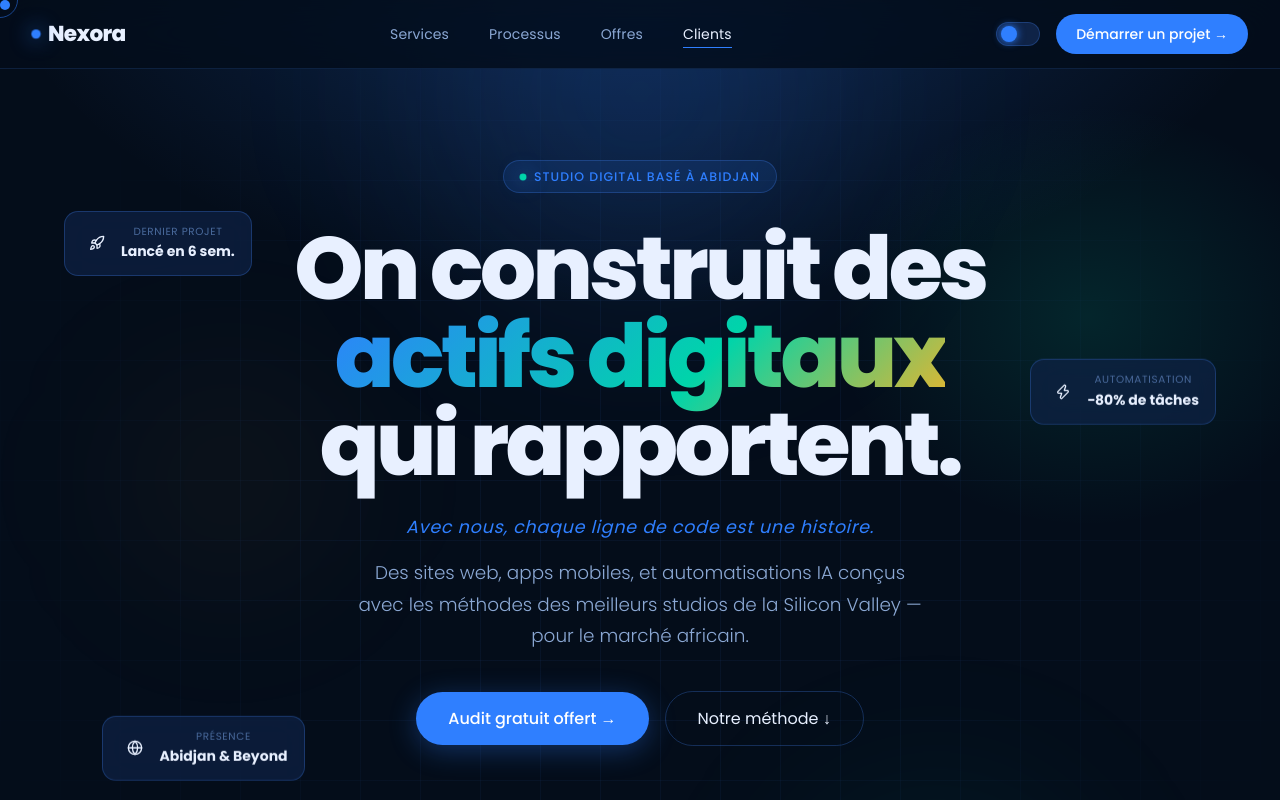
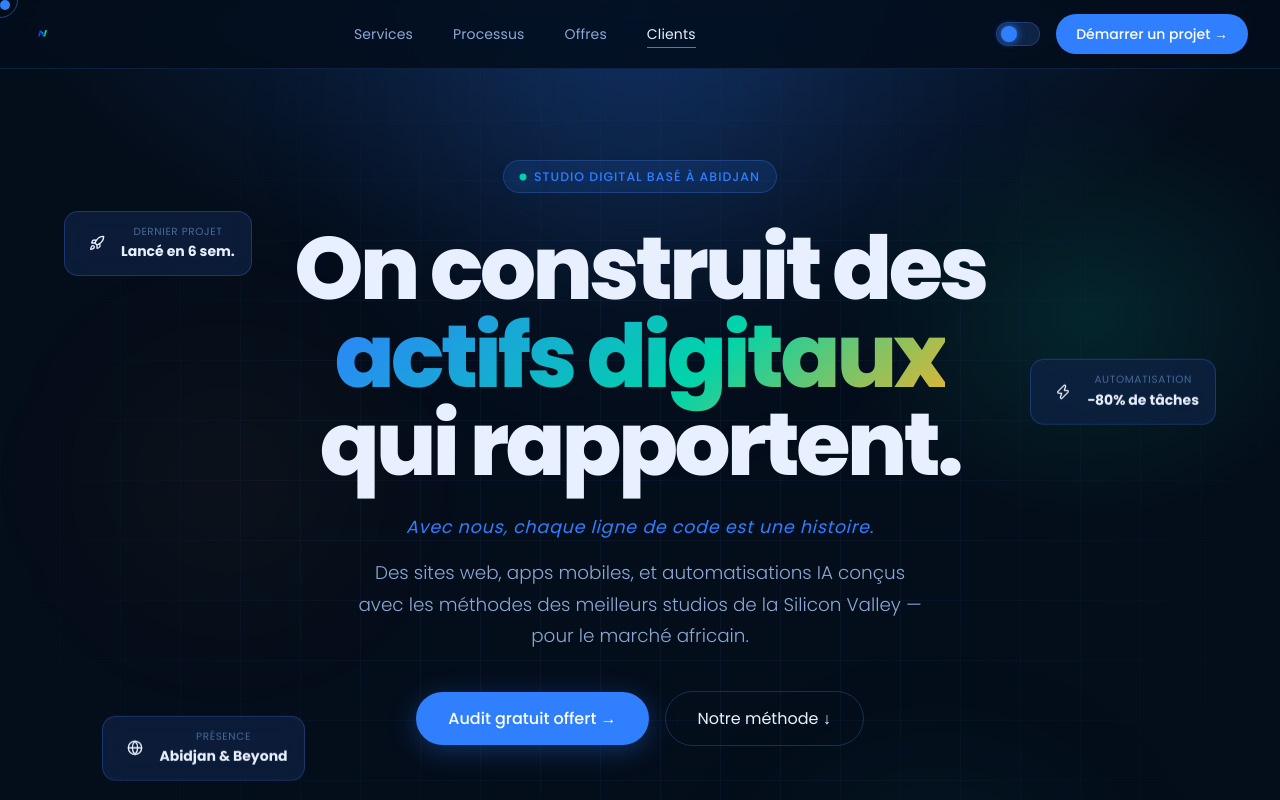
Before and after one commit to christiandoh/nexora_studio, a React (Vite) app: page / in a window 1280 px wide. Shown: the top 800 px of the page. Built offline with nearby package versions, Linux system fonts and the light colour scheme.

Commit message:
Replace text logo with LOGO_NEXORA.png + update favicon

```diff
--- a/index.html
+++ b/index.html
@@ -2,7 +2,7 @@
 <html lang="fr" data-theme="dark">
   <head>
     <meta charset="UTF-8" />
-    <link rel="icon" type="image/svg+xml" href="/nexora_studio/favicon.svg" />
+    <link rel="icon" type="image/png" href="/nexora_studio/LOGO_NEXORA.png" />
     <meta name="viewport" content="width=device-width, initial-scale=1.0" />
     <meta name="description" content="Nexora Studio — Avec nous, chaque ligne de code est une histoire. Sites web, apps mobiles, automatisation IA à Abidjan." />
     <title>Nexora Studio — Transformation Digitale & IA</title>
--- a/src/components/Footer.jsx
+++ b/src/components/Footer.jsx
@@ -5,7 +5,7 @@ export default function Footer() {
     <footer>
       <div className="footer-inner">
         <div className="footer-brand">
-          <Link to="/" className="logo"><span className="logo-dot"></span>Nexora</Link>
+          <Link to="/" className="logo logo-img"><img src={`${import.meta.env.BASE_URL}LOGO_NEXORA.png`} alt="Nexora Studio" /></Link>
           <p>Studio digital basé à Abidjan. <em>Avec nous, chaque ligne de code est une histoire.</em></p>
         </div>
         <div className="footer-col">
--- a/src/components/Navbar.jsx
+++ b/src/components/Navbar.jsx
@@ -28,8 +28,8 @@ export default function Navbar() {
   return (
     <nav className={`navbar${scrolled ? ' scrolled' : ''}`}>
       <div className="nav-inner">
-        <Link to="/" className="logo">
-          <span className="logo-dot"></span>Nexora
+        <Link to="/" className="logo logo-img">
+          <img src={`${import.meta.env.BASE_URL}LOGO_NEXORA.png`} alt="Nexora Studio" />
         </Link>
 
         <ul className={`nav-links${menuOpen ? ' open' : ''}`}>
--- a/src/styles/global.css
+++ b/src/styles/global.css
@@ -192,6 +192,11 @@ body.desktop .cursor-ring { display: block; }
   display: flex;
   align-items: center;
   gap: 0.5rem;
+}
+.logo-img img {
+  height: 32px;
+  width: auto;
+  display: block;
 }
 .logo-dot {
   width: 8px; height: 8px;
```
Also changed, not shown: public/LOGO_NEXORA.png (added).
